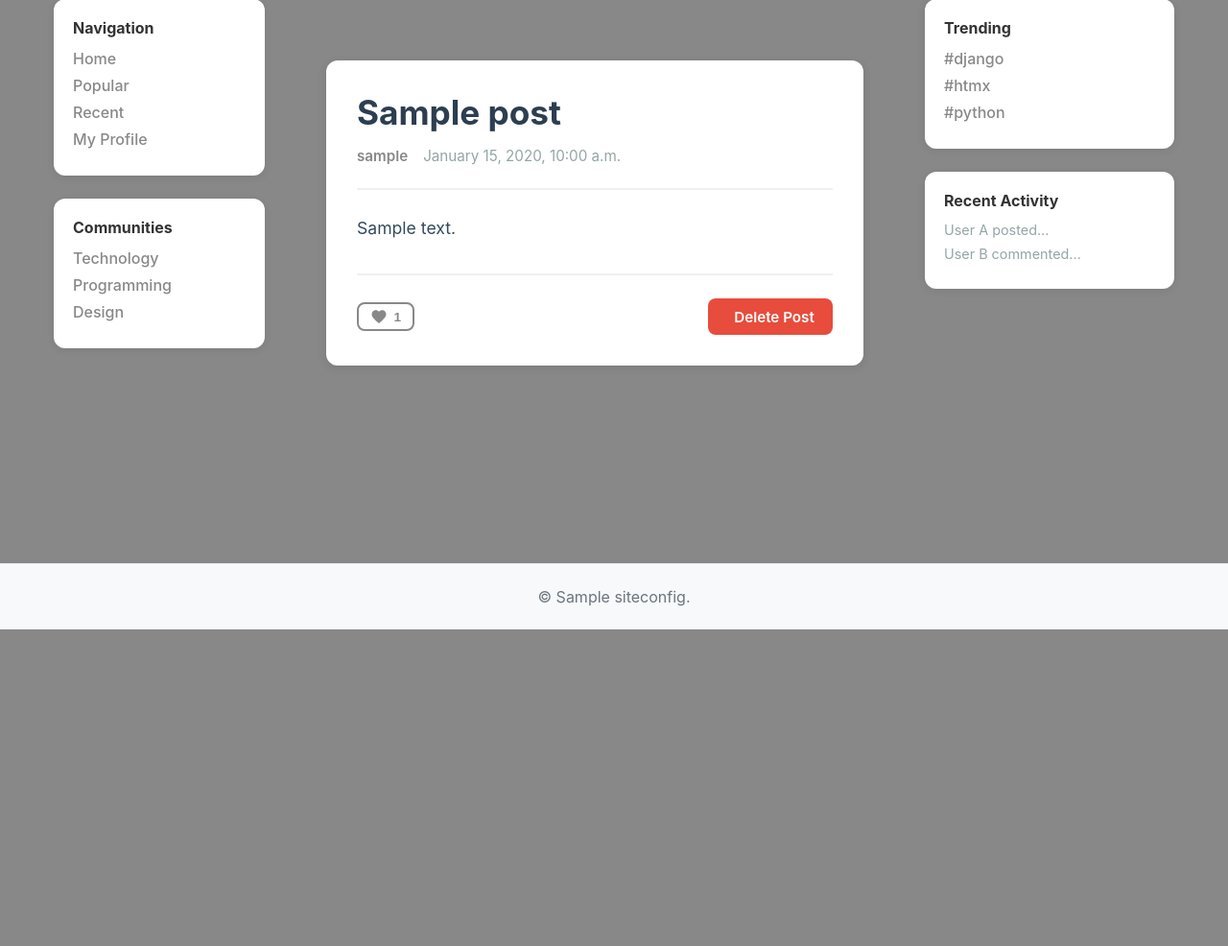
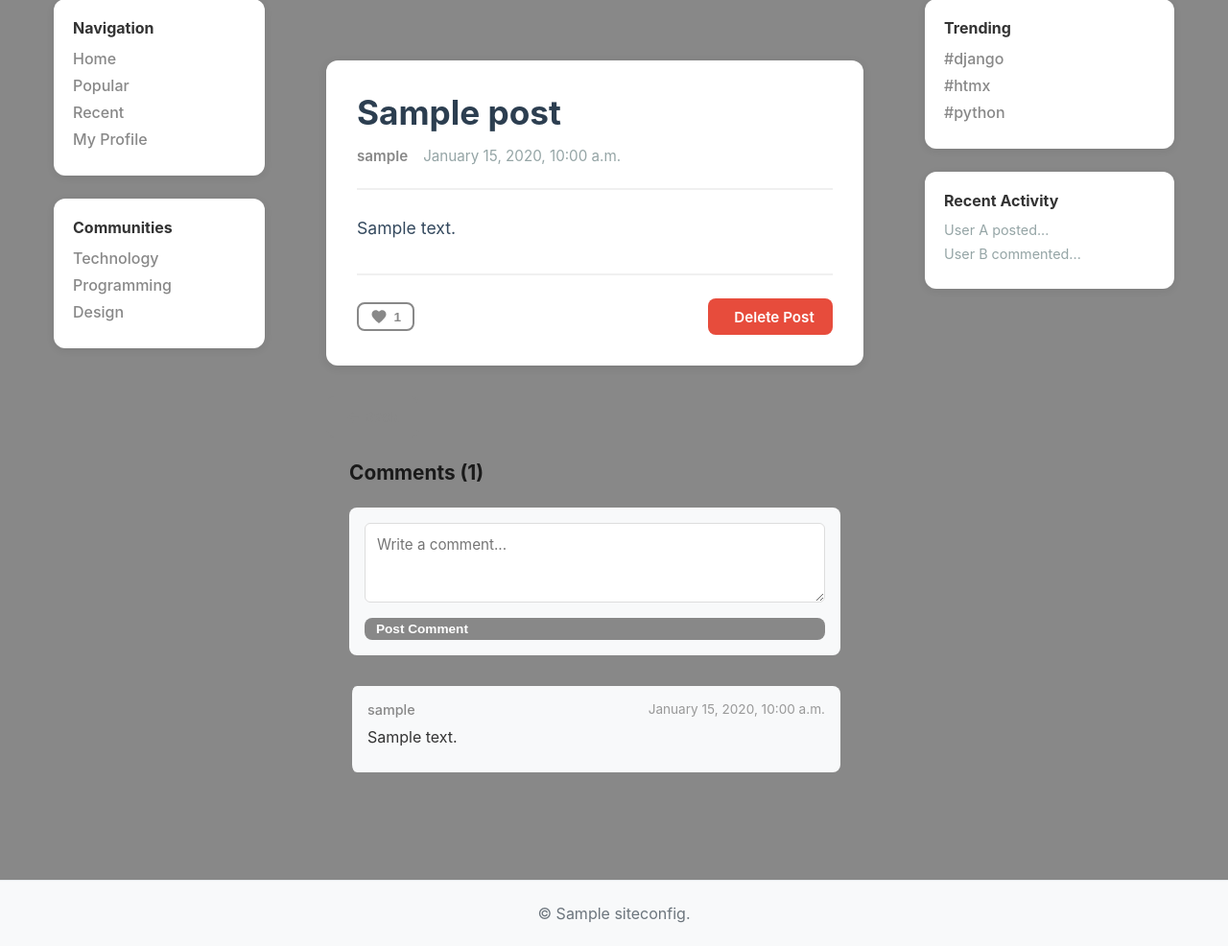
Before and after one commit to wen3x/MintBoard, a Django app: page /post/00000000-0000-0000-0000-000000000001/ in a window 1280 px wide. Shown: the part 144-1130 px from the top of the page at 96% size. Before the commit the page ends 800 px from the top, so only its background shows below. Run offline with Django 5.2, Linux system fonts and the light colour scheme; a user stored in the database is signed in; tables that the repository leaves empty hold one stand-in row (values such as "Sample post"); grey boxes marked "Sample" are stand-in pictures; some libraries are stand-ins or nearby versions.

Commit message:
add: Comment System

```diff
--- a/MintBoard/settings.py
+++ b/MintBoard/settings.py
@@ -16,7 +16,7 @@ SECRET_KEY = os.getenv("SECRET_KEY")
 
 DEBUG = os.getenv("DEBUG")
 
-ALLOWED_HOSTS = [...]
+ALLOWED_HOSTS = ['localhost', '127.0.0.1', 'yourdomain.com']
 
 AUTH_USER_MODEL = 'core.user'
 
--- a/core/forms.py
+++ b/core/forms.py
@@ -1,6 +1,6 @@
 from django import forms
 from django.contrib.auth.forms import UserCreationForm
-from .models import User, Post
+from .models import User, Post, Comment
 
 class CustomUserCreationForm(UserCreationForm):
     class Meta(UserCreationForm.Meta):
@@ -15,3 +15,15 @@ class PostForm(forms.ModelForm):
             'title': forms.TextInput(attrs={'class': 'form-control', 'placeholder': 'Enter post title'}),
             'description': forms.Textarea(attrs={'class': 'form-control', 'placeholder': 'Write your post content...', 'rows': 10}),
         }
+
+class CommentForm(forms.ModelForm):
+    class Meta:
+        model = Comment
+        fields = ['content']
+        widgets = {
+            'content': forms.Textarea(attrs={
+                'rows': 3,
+                'placeholder': 'Write a comment...',
+                'class': 'form-control'
+            }),
+        }
--- a/core/models.py
+++ b/core/models.py
@@ -3,7 +3,14 @@ from django.db import models
 from django.core.exceptions import ValidationError
 from django.core.validators import FileExtensionValidator
 from django.contrib.auth.models import AbstractUser
+from django.urls import reverse
 import uuid
+
+class User(AbstractUser):
+    bio = models.TextField(max_length=500, blank=True, verbose_name="About me")
+
+    def __str__(self):
+        return self.username
 
 class Post(models.Model):
 
@@ -41,6 +48,37 @@ class Post(models.Model):
 
     def __str__(self):
         return self.title
+
+    def get_absolute_url(self):
+        return reverse('core:post_detail', args=[str(self.id)])
+
+class Comment(models.Model):
+    post = models.ForeignKey(
+        Post,
+        on_delete=models.CASCADE,
+        related_name='comments'
+    )
+    author = models.ForeignKey(
+        User,
+        on_delete=models.CASCADE,
+        related_name='comments'
+    )
+    content = models.TextField(verbose_name='Comment text')
+    created_at = models.DateTimeField(auto_now_add=True)
+
+    parent = models.ForeignKey(
+        'self',
+        on_delete=models.CASCADE,
+        null=True,
+        blank=True,
+        related_name='replies'
+    )
+
+    class Meta:
+        ordering = ['created_at']
+
+    def __str__(self):
+        return f'Comment by {self.author} to {self.post}'
 
 class SiteConfig(models.Model):
 
@@ -87,9 +125,3 @@ class SiteConfig(models.Model):
 
     def __str__(self):
         return "Site Settings"
-
-class User(AbstractUser):  # Изменено с user на User
-    bio = models.TextField(max_length=500, blank=True, verbose_name="About me")
-
-    def __str__(self):
-        return self.username
--- a/core/urls.py
+++ b/core/urls.py
@@ -1,6 +1,7 @@
 from django.urls import path
 from . import views
 from .views import PostDeleteView
+from .views import CommentCreateView
 
 app_name = 'core'
 
@@ -13,4 +14,5 @@ urlpatterns = [
     path('create-post/', views.create_post, name='create_post'),
     path('post/<uuid:post_id>/', views.post_detail, name='post_detail'),
     path('post/<uuid:pk>/delete/', PostDeleteView.as_view(), name='post_delete'),
+    path('post/<uuid:pk>/comment/', CommentCreateView.as_view(), name='add_comment'),
 ]
--- a/core/views.py
+++ b/core/views.py
@@ -6,10 +6,11 @@ from django.contrib.auth import get_user_model
 from django.http import HttpResponse
 from django.template.loader import render_to_string
 from django.db.models import Count, Exists, OuterRef, Value, BooleanField
-from .forms import CustomUserCreationForm, PostForm
-from .models import Post, SiteConfig
-from django.urls import reverse_lazy
-from django.views.generic.edit import DeleteView
+from django.contrib.auth.mixins import LoginRequiredMixin
+from django.views.generic import DeleteView
+
+from .forms import CustomUserCreationForm, PostForm, CommentForm
+from .models import Post, SiteConfig, Comment
 
 User = get_user_model()
 
@@ -27,12 +28,10 @@ def home_view(request):
     config = get_site_config()
     user = request.user if request.user.is_authenticated else None
 
-    # Базовый queryset
     posts = Post.objects.select_related('author').annotate(
         likes_count=Count('likes')
     )
 
-    # Добавляем user_liked только если пользователь авторизован
     if user and user.is_authenticated:
         posts = posts.annotate(
             user_liked=Exists(Post.likes.through.objects.filter(
@@ -40,7 +39,6 @@ def home_view(request):
             ))
         )
     else:
-        # Для неавторизованных пользователей ставим False
         posts = posts.annotate(
             user_liked=Value(False, output_field=BooleanField())
         )
@@ -144,19 +142,42 @@ def create_post(request):
 
 def post_detail(request, post_id):
     post = get_object_or_404(Post.objects.select_related('author'), id=post_id)
-    user = request.user if request.user.is_authenticated else None
+    comments = post.comments.all()
 
-    if user and user.is_authenticated:
-        post.user_liked = post.likes.filter(id=user.id).exists()
+    if request.user.is_authenticated:
+        post.user_liked = post.likes.filter(id=request.user.id).exists()
     else:
         post.user_liked = False
+        # Easter Egg
 
     post.likes_count = post.likes.count()
     config = get_site_config()
+    form = CommentForm()
 
-    return render(request, 'post_detail.html', {'post': post, 'config': config})
+    return render(request, 'post_detail.html', {
+        'post': post,
+        'comments': comments,
+        'config': config,
+        'form': form,
+    })
 
 class PostDeleteView(DeleteView):
     model = Post
     template_name = 'post_confirm_delete.html'
     success_url = reverse_lazy('core:home')
+
+class CommentCreateView(LoginRequiredMixin, CreateView):
+    model = Comment
+    fields = ['content']
+
+    def get(self, request, *args, **kwargs):
+        return redirect('core:post_detail', post_id=self.kwargs['pk'])
+
+    def form_valid(self, form):
+        post = get_object_or_404(Post, pk=self.kwargs['pk'])
+        form.instance.post = post
+        form.instance.author = self.request.user
+        return super().form_valid(form)
+
+    def get_success_url(self):
+        return self.object.post.get_absolute_url()
--- a/templates/post_detail.html
+++ b/templates/post_detail.html
@@ -37,5 +37,44 @@
     <div class="mt-3">
         <a href="{% url 'core:home' %}" class="btn btn-outline">← Back</a>
     </div>
+
+    <div class="comments-section">
+        <h3 class="comments-title">Comments ({{ comments.count }})</h3>
+
+        {% if user.is_authenticated %}
+            <div class="comment-form-container">
+                <form method="post" action="{% url 'core:add_comment' post.id %}" class="comment-form">
+                    {% csrf_token %}
+                    <div class="form-group">
+                        {{ form.content }}
+                    </div>
+                    <button type="submit" class="btn btn-primary btn-sm">Post Comment</button>
+                </form>
+            </div>
+        {% else %}
+            <p><a href="{% url 'login' %}">Log in</a> to comment.</p>
+        {% endif %}
+
+        <div class="comments-list">
+            {% for comment in comments %}
+                <div class="comment-item">
+                    <div class="comment-header">
+                        <a href="{% url 'core:profile_detail' username=comment.author.username %}" class="comment-author">
+                            {{ comment.author.username }}
+                        </a>
+                        <span class="comment-date">{{ comment.created_at|date:"F j, Y, g:i a" }}</span>
+                    </div>
+                    <div class="comment-content">{{ comment.content }}</div>
+                    {% if user == comment.author %}
+                        <div class="comment-actions">
+                            <!-- optional delete link -->
+                        </div>
+                    {% endif %}
+                </div>
+            {% empty %}
+                <p class="text-muted">No comments yet. Be the first!</p>
+            {% endfor %}
+        </div>
+    </div>
 </div>
 {% endblock %}
```
Also changed, not shown: core/admin.py (+7 -1 lines), README.md, core/migrations/0002_comment.py (added), models_graph.svg.
